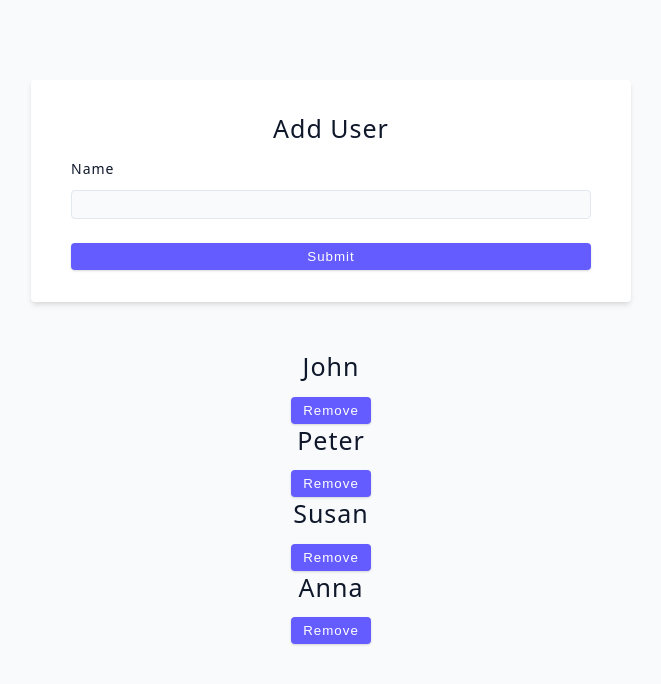
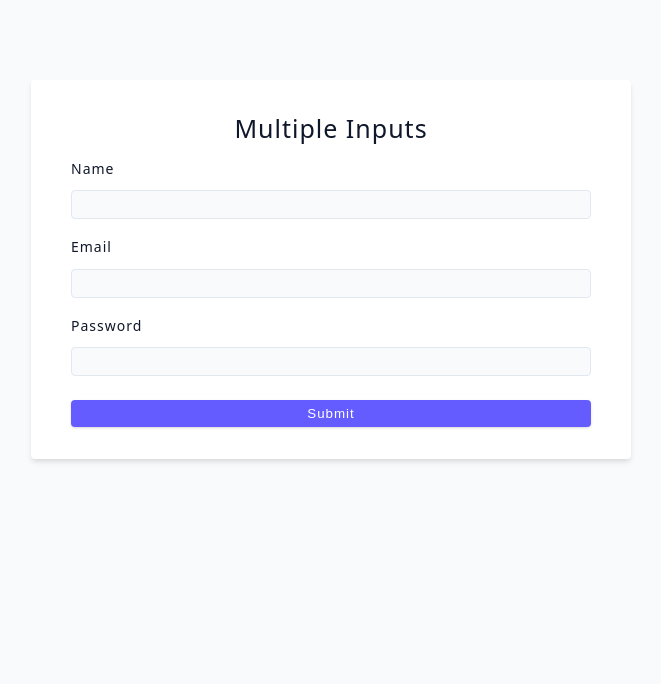
Before and after one commit to RedJyu/03-advanced-react, a React (Vite) app: page / in a window 1280 px wide. Shown: the top 684 px of the page, without its empty margins (309-970 px from the left). Built offline with nearby package versions, Linux system fonts and the light colour scheme.

Commit message:
multiple inputs

```diff
--- a/src/App.jsx
+++ b/src/App.jsx
@@ -1,4 +1,4 @@
-import Starter from './tutorial/06-forms/starter/02-user-challenge';
+import Starter from './tutorial/06-forms/starter/03-multiple-inputs';
 
 function App() {
   return (
--- a/src/tutorial/06-forms/starter/03-multiple-inputs.jsx
+++ b/src/tutorial/06-forms/starter/03-multiple-inputs.jsx
@@ -1,4 +1,15 @@
+import { useState } from 'react';
+
 const MultipleInputs = () => {
+  const [user, setUser] = useState({
+    name: '',
+    email: '',
+    password: '',
+  });
+  const handleChange = (e) => {
+    console.log(e.target.name);
+    setUser({ ...user, [e.target.name]: e.target.value });
+  };
   return (
     <div>
       <form className='form'>
@@ -8,21 +19,42 @@
           <label htmlFor='name' className='form-label'>
             name
           </label>
-          <input type='text' className='form-input' id='name' />
+          <input
+            type='text'
+            className='form-input'
+            id='name'
+            value={user.name}
+            onChange={handleChange}
+            name='name'
+          />
         </div>
         {/* email */}
         <div className='form-row'>
           <label htmlFor='email' className='form-label'>
             Email
           </label>
-          <input type='email' className='form-input' id='email' />
+          <input
+            type='email'
+            className='form-input'
+            id='email'
+            value={user.email}
+            onChange={handleChange}
+            name='email'
+          />
         </div>
         {/* email */}
         <div className='form-row'>
           <label htmlFor='password' className='form-label'>
             Password
           </label>
-          <input type='password' className='form-input' id='password' />
+          <input
+            type='password'
+            className='form-input'
+            id='password'
+            value={user.password}
+            onChange={handleChange}
+            name='password'
+          />
         </div>
 
         <button type='submit' className='btn btn-block'>
```
